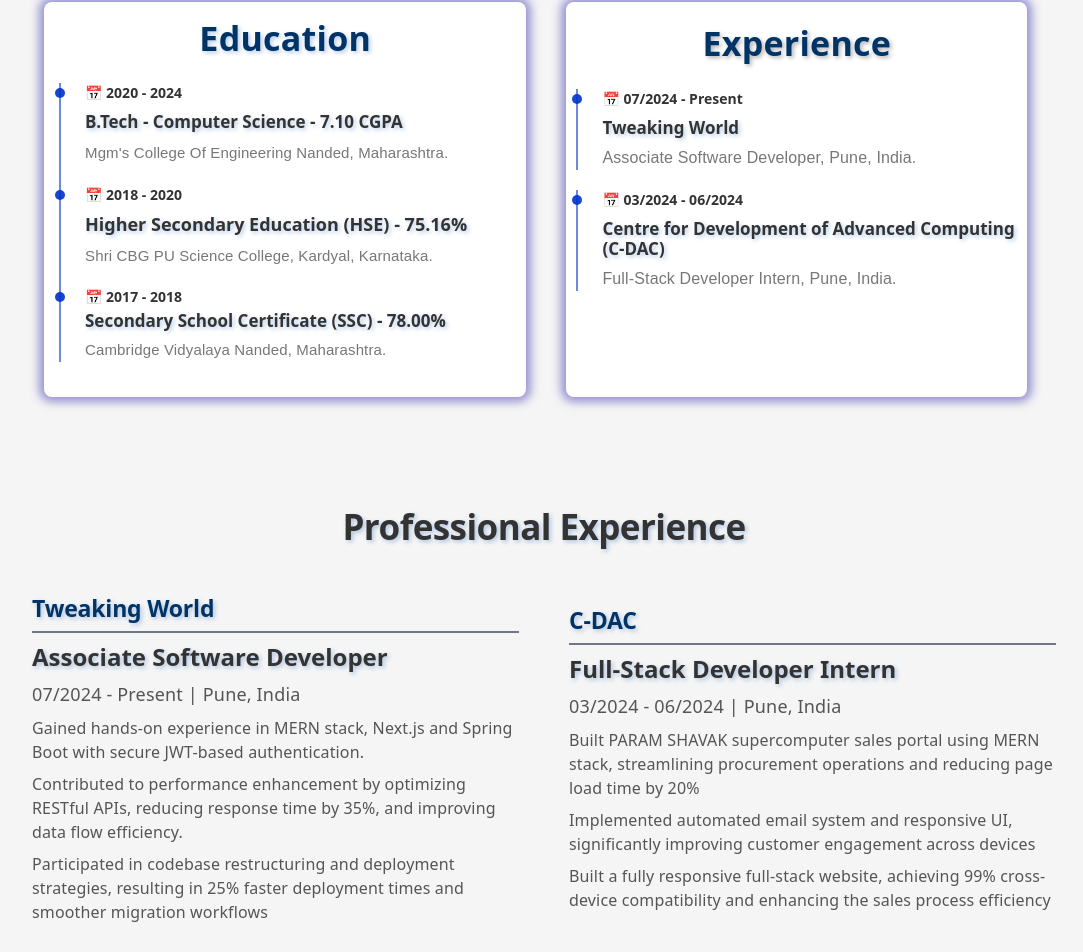
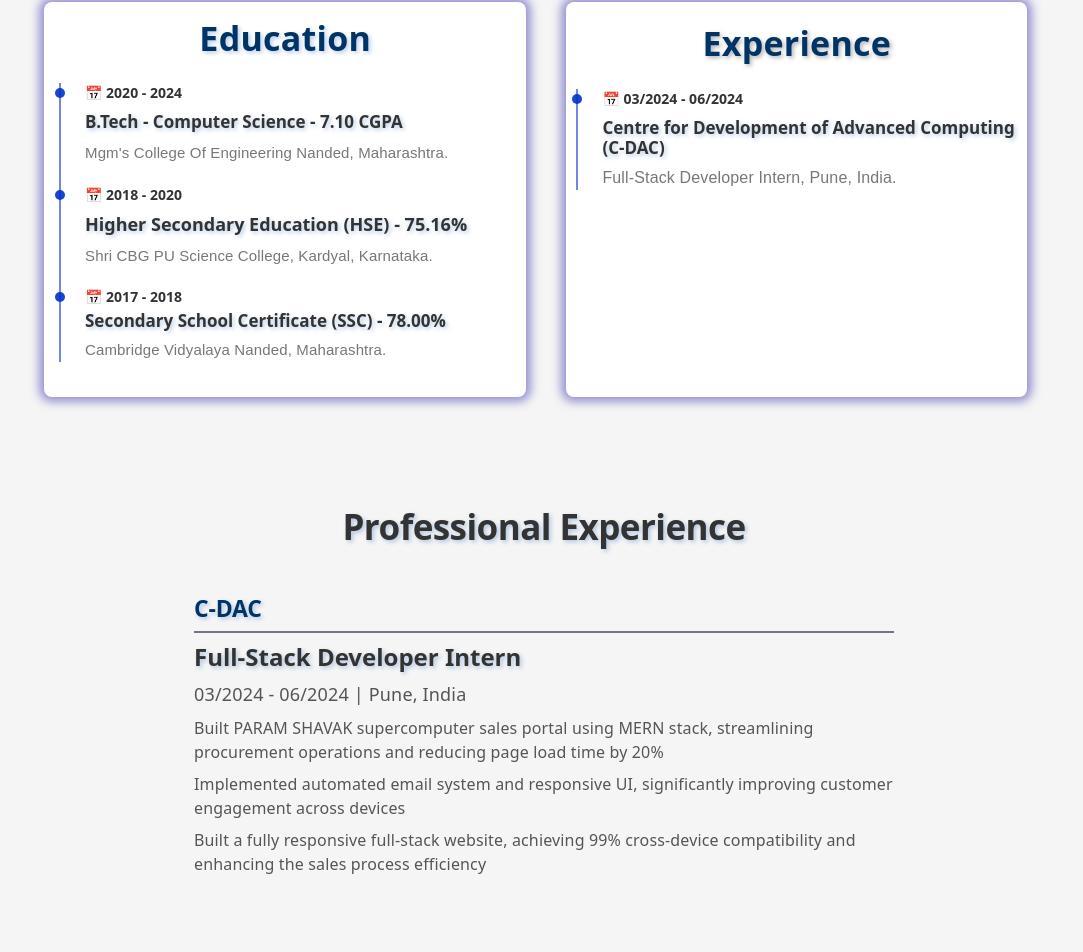
Before and after one commit to ganesh5491/Ganesh-portfolio, a React (Vite) app: page /About in a window 1280 px wide. Shown: the part 1085-2037 px from the top of the page, without its empty margins (96-1179 px from the left). After the commit the page ends 1989 px from the top, so only its background shows below. Built offline with nearby package versions, Linux system fonts and the light colour scheme; a web font is replaced by a local one.

Commit message:
Update About.jsx

```diff
--- a/src/component/About.jsx
+++ b/src/component/About.jsx
@@ -561,49 +561,7 @@
                 >
                   Experience
                 </Typography>
-                <Box className="timeline">
-                  <Box className="timelineItem">
-                    <li
-                      className="year"
-                      style={{
-                        fontWeight: "bold",
-                        color: "#333",
-                        listStyle: "none",
-                        display: "flex",
-                        alignItems: "center",
-                        fontFamily:
-                          'system-ui, -apple-system, BlinkMacSystemFont, "Segoe UI", Roboto, Oxygen, Ubuntu, Cantarell, "Open Sans", "Helvetica Neue", sans-serif',
-                      }}
-                    >
-                      📅 07/2024 - Present
-                    </li>
-                    <Typography
-                      variant="h3"
-                      sx={{
-                        fontSize: "17px",
-                        fontWeight: "bold",
-                        paddingTop: "5px",
-                        paddingBottom: "10px",
-                        marginBottom: "8px",
-                        color: "#333",
-                        fontFamily:
-                          'system-ui, -apple-system, BlinkMacSystemFont, "Segoe UI", Roboto, Oxygen, Ubuntu, Cantarell, "Open Sans", "Helvetica Neue", sans-serif',
-                        textShadow: "2px 2px 4px rgba(17, 90, 179, 0.3)",
-                      }}
-                    >
-                      Tweaking World{" "}
-                    </Typography>
-                    <Typography
-                      sx={{
-                        fontSize: "16px",
-                        mt: -1.25,
-                        fontFamily: "inherit",
-                      }}
-                    >
-                      Associate Software Developer, Pune, India.
-                    </Typography>
-                  </Box>
-                </Box>
+
                 <Box className="timeline">
                   <Box className="timelineItem">
                     <li
@@ -698,95 +656,7 @@
                     }}
                   />
                 </Box> */}
-                <Box id="ex-2">
-                  <Typography
-                    variant="h2"
-                    sx={{
-                      fontSize: isMobile ? "20px" : "23px",
-                      mb: 1,
-                      color: "#003366",
-                      fontWeight: "bold",
-                      fontFamily:
-                        'system-ui, -apple-system, BlinkMacSystemFont, "Segoe UI", Roboto, Oxygen, Ubuntu, Cantarell, "Open Sans", "Helvetica Neue", sans-serif',
-                      textShadow: "2px 2px 4px rgba(17, 90, 179, 0.3)",
-                    }}
-                  >
-                    Tweaking World{" "}
-                  </Typography>
-                  <hr
-                    style={{
-                      border: "1px solid #1d26419b",
-                      color: "#0033cc9b",
-                    }}
-                  />
 
-                  <Typography
-                    variant="h5"
-                    sx={{
-                      my: 1,
-                      fontWeight: "bold",
-                      color: "#333",
-
-                      fontFamily:
-                        'system-ui, -apple-system, BlinkMacSystemFont, "Segoe UI", Roboto, Oxygen, Ubuntu, Cantarell, "Open Sans", "Helvetica Neue", sans-serif',
-                      textShadow: "2px 2px 4px rgba(17, 90, 179, 0.3)",
-                    }}
-                  >
-                    Associate Software Developer
-                  </Typography>
-                  <Typography
-                    sx={{
-                      color: "#555",
-                      my: 1,
-                      fontSize: isMobile ? "14px" : "18px",
-                      fontFamily:
-                        'system-ui, -apple-system, BlinkMacSystemFont, "Segoe UI", Roboto, Oxygen, Ubuntu, Cantarell, "Open Sans", "Helvetica Neue", sans-serif',
-                    }}
-                  >
-                    07/2024 - Present | Pune, India
-                  </Typography>
-
-                  <Typography
-                    sx={{
-                      color: "#555",
-                      my: 1,
-                      fontSize: isMobile ? "14px" : "16px",
-                      fontFamily:
-                        'system-ui, -apple-system, BlinkMacSystemFont, "Segoe UI", Roboto, Oxygen, Ubuntu, Cantarell, "Open Sans", "Helvetica Neue", sans-serif',
-                    }}
-                  >
-                    Gained hands-on experience in MERN stack, Next.js and Spring
-                    Boot with secure JWT-based authentication.
-                  </Typography>
-
-                  <Typography
-                    sx={{
-                      color: "#555",
-                      my: 1,
-                      fontSize: isMobile ? "14px" : "16px",
-                      fontFamily:
-                        'system-ui, -apple-system, BlinkMacSystemFont, "Segoe UI", Roboto, Oxygen, Ubuntu, Cantarell, "Open Sans", "Helvetica Neue", sans-serif',
-                    }}
-                  >
-                    Contributed to performance enhancement by optimizing RESTful
-                    APIs, reducing response time by 35%, and improving data flow
-                    efficiency.{" "}
-                  </Typography>
-
-                  <Typography
-                    sx={{
-                      color: "#555",
-                      my: 1,
-                      fontSize: isMobile ? "14px" : "16px",
-                      fontFamily:
-                        'system-ui, -apple-system, BlinkMacSystemFont, "Segoe UI", Roboto, Oxygen, Ubuntu, Cantarell, "Open Sans", "Helvetica Neue", sans-serif',
-                    }}
-                  >
-                    Participated in codebase restructuring and deployment
-                    strategies, resulting in 25% faster deployment times and
-                    smoother migration workflows
-                  </Typography>
-                </Box>
                 <Box id="ex-2">
                   <Typography
                     variant="h2"
```
